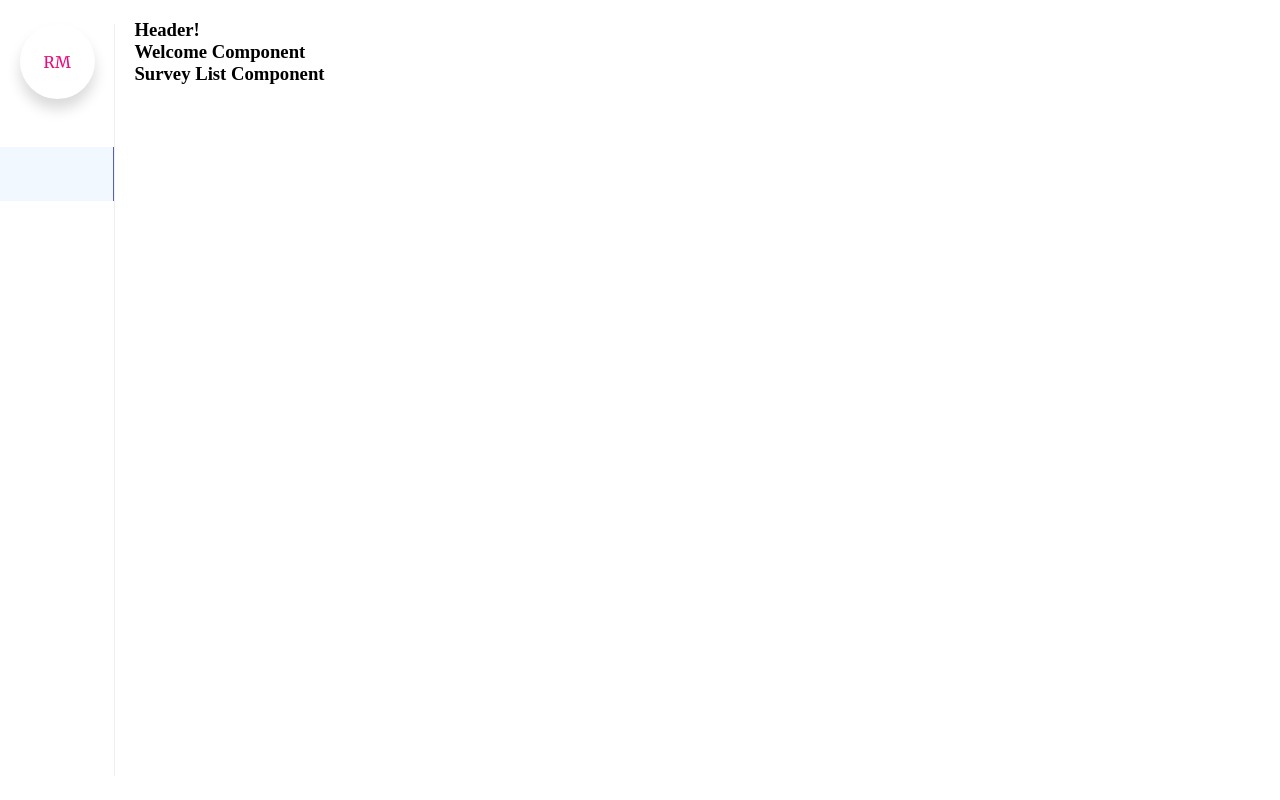
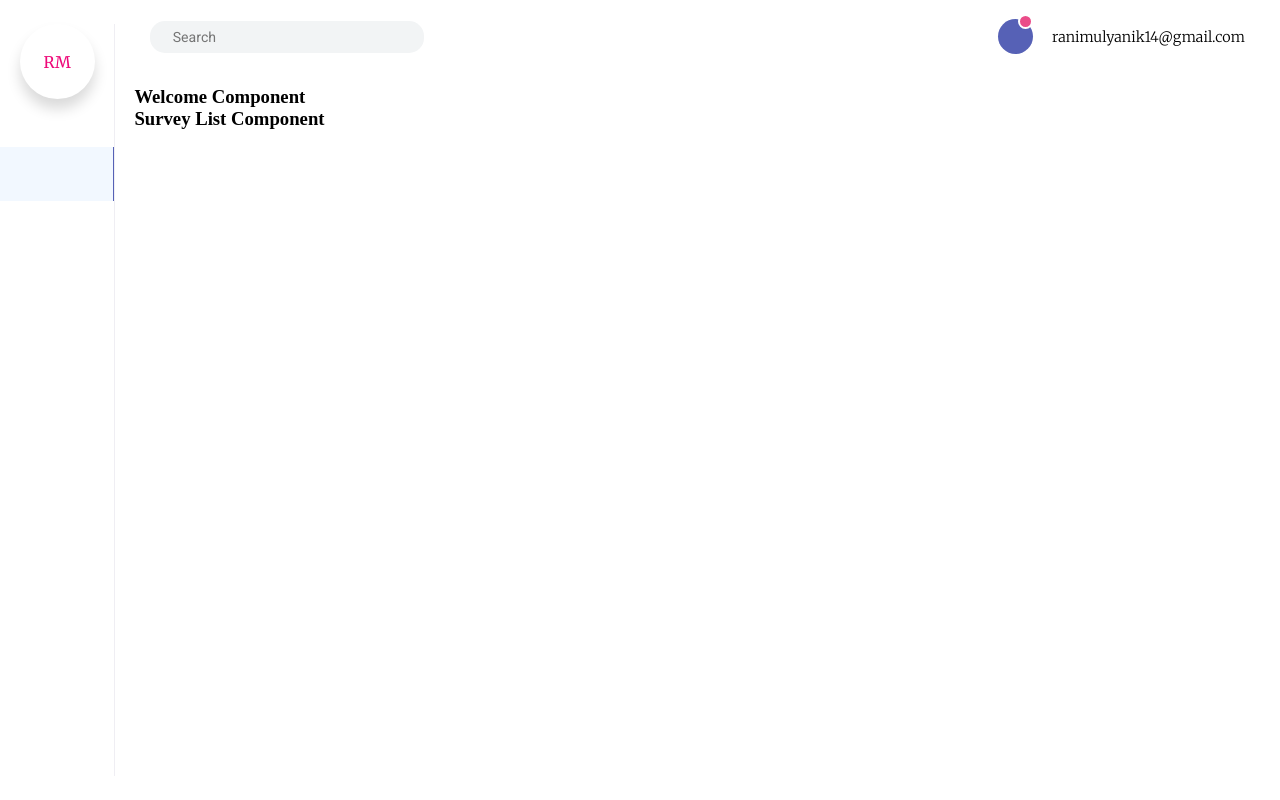
Before and after one commit to tychoandreakos/SURVEY-STMIK-AMIK-BANDUNG, a React (Create React App) app: page / in a window 1280 px wide. Built offline with nearby package versions, Linux system fonts and the light colour scheme.

Commit message:
finish header

```diff
--- a/src/Components/Dashboard/Content/index.js
+++ b/src/Components/Dashboard/Content/index.js
@@ -4,9 +4,11 @@ import Header from '../Header';
 import Welcome from '../Welcome';
 import SurveyList from '../SurveyList';
 
+import './style.scss';
+
 const Content = () => {
   return (
-    <div id='content'>
+    <div id='content-dashboard'>
       <Header />
       <Welcome />
       <SurveyList />
--- /dev/null
+++ b/src/Components/Dashboard/Content/style.scss
@@ -0,0 +1,3 @@
+#content-dashboard {
+  width: 100%;
+}
--- a/src/Components/Dashboard/Header/index.js
+++ b/src/Components/Dashboard/Header/index.js
@@ -1,9 +1,15 @@
 import React from 'react';
+
+import Search from '../Search';
+import UserAccount from '../UserAccount';
+
+import './style.scss';
 
 const Header = () => {
   return (
-    <div className='header'>
-      <h3>Header!</h3>
+    <div className='header-menu'>
+      <Search />
+      <UserAccount />
     </div>
   );
 };
--- /dev/null
+++ b/src/Components/Dashboard/Header/style.scss
@@ -0,0 +1,8 @@
+.header-menu {
+  display: flex;
+  width: 100%;
+  align-items: center;
+  justify-content: space-between;
+  padding: 0 1rem;
+  margin-bottom: 2rem;
+}
--- /dev/null
+++ b/src/Components/Dashboard/Search/index.js
@@ -0,0 +1,26 @@
+import React from 'react';
+
+import './style.scss';
+
+import { Icon } from '@iconify/react';
+import search from '@iconify/icons-mdi/search';
+
+const Search = () => {
+  const icon = {
+    size: 20,
+    color: '#a7b4cc',
+  };
+  return (
+    <div className='search-header'>
+      <Icon
+        color={icon.color}
+        width={icon.size}
+        height={icon.size}
+        icon={search}
+      />
+      <input type='search' placeholder='Search' />
+    </div>
+  );
+};
+
+export default Search;
--- /dev/null
+++ b/src/Components/Dashboard/Search/style.scss
@@ -0,0 +1,22 @@
+$roboto: 'Roboto', sans-serif;
+
+.search-header {
+  display: flex;
+  width: 25%;
+  padding: 0.5rem 1rem;
+  align-items: center;
+  border-radius: 15px;
+  background: #f2f4f5;
+
+
+  input {
+    border: none;
+    background: transparent;
+    width: 100%;
+    margin-left: 0.4rem;
+    font: {
+      size: 0.88rem;
+      family: $roboto;
+    }
+  }
+}
--- /dev/null
+++ b/src/Components/Dashboard/UserAccount/index.js
@@ -0,0 +1,29 @@
+import React from 'react';
+
+import './style.scss';
+
+import { Icon } from '@iconify/react';
+import caret from '@iconify/icons-mdi/caret-down';
+import notif from '@iconify/icons-mdi/notifications';
+
+const UserAccount = () => {
+  const email = 'ranimulyanik14@gmail.com';
+  const notifState = true;
+
+  return (
+    <div className='user-account'>
+      <div className='notif'>
+        <div className='notif-wrapper'>
+          <Icon icon={notif} />
+          {notifState ? <div className='notification'></div> : ''}
+        </div>
+      </div>
+      <div className='email'>
+        <h3>{email}</h3>
+        <Icon icon={caret} />
+      </div>
+    </div>
+  );
+};
+
+export default UserAccount;
--- /dev/null
+++ b/src/Components/Dashboard/UserAccount/style.scss
@@ -0,0 +1,54 @@
+$merriweather: 'Merriweather', serif;
+$size-notif-wrapper: 35px;
+
+.user-account {
+  display: flex;
+  align-self: center;
+
+  .notif {
+    margin: {
+      right: 1.2rem;
+    }
+    cursor: pointer;
+
+    .notif-wrapper {
+      height: $size-notif-wrapper;
+      width: $size-notif-wrapper;
+      background: #5661b6;
+      display: flex;
+      align-items: center;
+      justify-content: center;
+      border-radius: 50%;
+      color: #fff;
+      position: relative;
+
+      .notification {
+        position: absolute;
+        width: 15px;
+        height: 15px;
+        border: 2px solid #fff;
+        background: #ea4c89;
+        border-radius: 50%;
+        display: flex;
+        align-items: center;
+        justify-content: center;
+        top: -5px;
+        right: 0;
+      }
+    }
+  }
+
+  .email {
+    display: flex;
+    align-items: center;
+    cursor: pointer;
+
+    h3 {
+      font: {
+        size: 0.9rem;
+        family: $merriweather;
+        weight: 300;
+      }
+    }
+  }
+}
```
